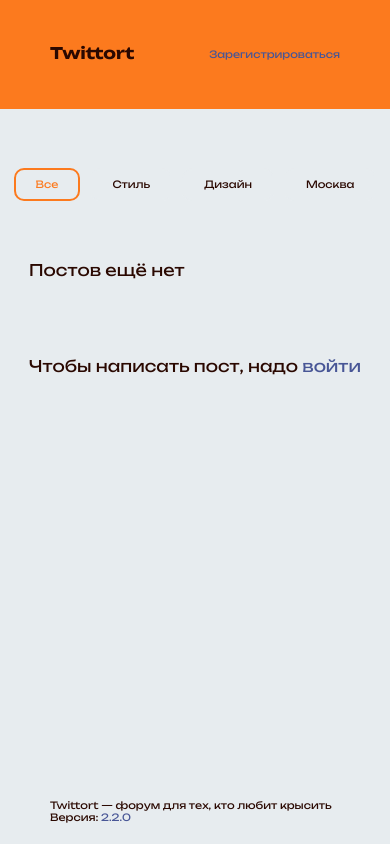
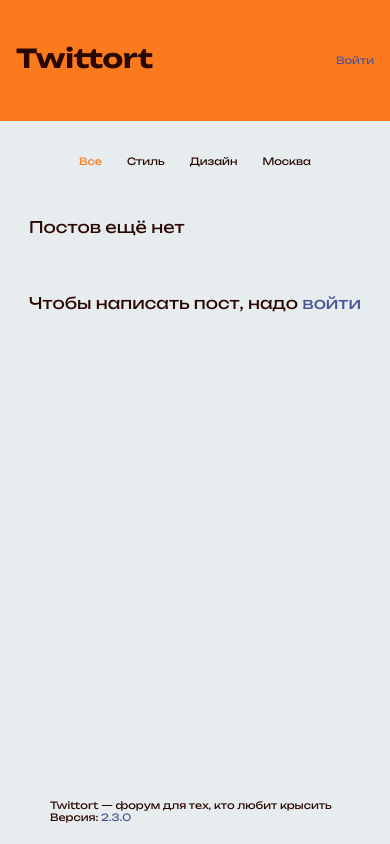
Before and after one commit to veselovese/ecosorter-forum, a PHP site: page /view?channel=all in a window 390 px wide. Run offline with PHP 8.4, Linux system fonts and the light colour scheme; data that the repository does not hold is empty.

Commit message:
mobile vers and some ex

```diff
--- a/css/main.css
+++ b/css/main.css
@@ -71,6 +71,10 @@ footer {
 
 .section {
     width: 100%;
+    margin-top: 10rem;
+}
+
+.log {
     margin-top: 10rem;
 }
 
@@ -175,7 +178,8 @@ nav {
     padding: 5px;
 }
 
-.hed-link-singup {
+.hed-link-singup,
+.hed-link-singout {
     color: var(--link-color);
     font-weight: 400;
     max-width: 15rem;
@@ -187,12 +191,14 @@ nav {
     padding: 1.5rem 4.14rem;
 }
 
-.hed-link-singup:hover {
+.hed-link-singup:hover,
+.hed-link-singout:hover {
     border: 0.2rem solid var(--text-color);
     color: var(--text-color);
 }
 
-.hed-link-singin {
+.hed-link-singin,
+.hed-link-prof {
     color: var(--link-color);
     font-weight: 400;
     transition: 0.2s cubic-bezier(0.22, 0.61, 0.36, 1);
@@ -661,19 +671,37 @@ textarea {
 
 @media (max-width: 1270px) {
     .wrapper {
-        margin-left: 2.5rem;
-        margin-right: 2.5rem;
+        padding-left: 1.6rem;
+        padding-right: 1.6rem;
+    }
+
+    header {
+        padding: 2.5rem 1.6rem;
+    }
+
+    .news-line__item {
+        min-width: 36.4rem;
+    }
+
+    .singin-form-inputs {
+        flex-direction: column;
+        max-width: 50rem;
+        margin: 0 auto;
+        gap: 2rem;
+    }
+
+    .singin-form-inputs div {
+        min-width: auto;
+    }
+}
+
+@media (max-width: 870px) {
+    main {
+        gap: 2.5rem;
     }
 
     .post {
         width: auto;
-    }
-
-}
-
-@media (max-width: 870px) {
-    .wrapper {
-        max-width: 65rem;
     }
 
     .new-line-div {
@@ -685,27 +713,84 @@ textarea {
         max-width: 100%;
     }
 
+    .news-line__list {
+        margin: 0;
+    }
+
     #add-post {
         grid-row: 1;
+        margin-top: 0;
+    }
+
+    .post {
+        margin-top: 2.5rem;
+    }
+
+    .singup {
+        flex-direction: column;
+        max-width: 50rem;
+        margin: 0 auto;
+        min-width: auto;
+        gap: 5rem;
+    }
+
+    .log {
+        margin-top: 5rem;
+    }
+
+    .prof-right > p {
+        margin-bottom: 2rem;
     }
 }
 
 @media (max-width: 700px) {
-    .hed-link-singup {
+    .hed-link-singin {
+        display: none;
+    }
+
+    .hed-link-singout {
         display: none;
     }
 
     .post__list {
         font-size: 1rem;
-        gap: 1rem
+        gap: 1rem;
+        margin: 1rem 0;
     }
 
     .post__link {
-        padding: 1rem 2rem 0.9rem;
+        padding: 1.05rem 2rem 0.95rem;
+        border-radius: 0.7rem;
+    }
+
+    .prof {
+        flex-direction: column;
+        max-width: 50rem;
+        margin: 0 auto;
+        gap: 5rem;
+    }
+
+    .prof-left div {
+        flex-direction: row;
+        width: 100%;
+    }
+
+    .prof-left a {
+        width: 100%;
     }
 }
 
 @media (max-width: 570px) {
+    .hed-link-singup {
+        font-size: 1rem;
+        padding: 1.05rem 2.6rem 0.95rem;
+        border-radius: 0.7rem;
+    }
+
+    .hed-link-prof {
+        font-size: 1rem;
+    }
+
     .reply-line__list {
         grid-template-columns: 1fr;
     }
@@ -721,16 +806,60 @@ textarea {
     button {
         font-size: 1rem;
         min-height: 3.2rem;
+        border-radius: 0.7rem;
+    }
+
+    .news-line__input:focus {
+        width: 58%;
+    }
+
+    .news-line__input:valid {
+        width: 58%;
+    }
+
+    .news-line__button {
+        width: 40%;
+    }
+
+    .news-line__input:focus+button {
+        width: 40%;
+    }
+
+    .news-line__input:valid+button {
+        width: 40%;
+    }
+
+    .add-form {
+        gap: 1rem;
+    }
+
+    #buttons {
+        margin-top: 1rem;
+    }
+
+    .prof-left a {
+        font-size: 1rem;
+        padding: 1.05rem 0 0.95rem;
+        border-radius: 0.7rem;
     }
 }
 
 @media (max-width: 420px) {
-    .hed-link-singin {
-        font-size: 1rem;
+    .post__list {
+        gap: 2.5rem
     }
 
-    .logo {
-        font-size: 1.6rem;
+    .post__link {
+        border: transparent !important;
+        padding: 0;
     }
 
+    .hed-link-singup {
+        border: transparent;
+        padding: 0;
+    }
+
+    .hed-link-singup:hover {
+        border: transparent;
+    }
 }
--- a/footer.php
+++ b/footer.php
@@ -1,3 +1,3 @@
 <footer>
-    <p>Twittort — форум для тех, кто любит крысить<br>Версия: <a href="https://t.me/ecosorter_forum" target="_blank">2.2.0</a></p>
+    <p>Twittort — форум для тех, кто любит крысить<br>Версия: <a href="https://t.me/ecosorter_forum" target="_blank">2.3.0</a></p>
 </footer>
--- a/index.php
+++ b/index.php
@@ -8,7 +8,7 @@ session_start();
 <head>
     <meta charset="UTF-8">
     <meta name="viewport" content="width=device-width, initial-scale=1.0">
-    <title>Twittort</title>
+    <title>Вход в Twittort</title>
     <link rel="stylesheet" href="css/main.css">
     <link rel="apple-touch-icon" sizes="180x180" href="pic/icon/apple-touch-icon.png">
     <link rel="icon" type="image/png" sizes="32x32" href="pic/icon/favicon-32x32.png">
@@ -34,7 +34,7 @@ session_start();
     </header>
 
     <main>
-        <section class="section wrapper">
+        <section class="section log wrapper">
             <div class="singup">
                 <form class="singup-form" action="./login" method="post">
                     <label>Логин
--- a/profile.php
+++ b/profile.php
@@ -8,7 +8,7 @@ session_start();
 <head>
     <meta charset="UTF-8">
     <meta name="viewport" content="width=device-width, initial-scale=1.0">
-    <title>Профиль</title>
+    <title>Профиль Twittort</title>
     <link rel="stylesheet" href="css/main.css">
     <link rel="stylesheet" href="css/main.css">
     <link rel="apple-touch-icon" sizes="180x180" href="pic/icon/apple-touch-icon.png">
@@ -35,7 +35,7 @@ session_start();
     </header>
 
     <main>
-        <section class="section wrapper">
+        <section class="section log wrapper">
             <?php if (!isset($_SESSION['user'])) { ?>
                 <p>Вы вышли, надо <a class="" href="./">войти</a></p>
             <?php } ?>
@@ -51,6 +51,7 @@ session_start();
                     </form> -->
                         <div>
                             <a href="./view?channel=all" class="button">Написать пост</a>
+                            <a class="hed-link-singup" href="./logout">Выйти</a>
                         </div>
                     </div>
                     <div class="prof-right">
--- a/registration.php
+++ b/registration.php
@@ -8,7 +8,7 @@ session_start();
 <head>
     <meta charset="UTF-8">
     <meta name="viewport" content="width=device-width, initial-scale=1.0">
-    <title>Регистрация</title>
+    <title>Регистрация в Twittort</title>
     <link rel="stylesheet" href="css/main.css">
     <link rel="stylesheet" href="css/main.css">
     <link rel="apple-touch-icon" sizes="180x180" href="pic/icon/apple-touch-icon.png">
@@ -35,7 +35,7 @@ session_start();
     </header>
 
     <main>
-        <section class="section wrapper">
+        <section class="section log wrapper">
             <form class="singin-form" action="./signup" method="post">
                 <div class="singin-form-inputs">
                     <div>
--- a/view.php
+++ b/view.php
@@ -9,7 +9,7 @@ session_start();
   <meta charset="UTF-8">
   <meta name="viewport" content="width=device-width, initial-scale=1.0">
   <link rel="stylesheet" href="css/main.css">
-  <title>Посты</title>
+  <title>Посты в Twittort</title>
   <link rel="stylesheet" href="css/main.css">
   <link rel="apple-touch-icon" sizes="180x180" href="pic/icon/apple-touch-icon.png">
   <link rel="icon" type="image/png" sizes="32x32" href="pic/icon/favicon-32x32.png">
@@ -27,8 +27,8 @@ session_start();
           <a class="hed-link-singup" href="./">Войти</a>
         <?php } ?>
         <?php if (isset($_SESSION['user'])) { ?>
-          <a class="hed-link-singin" href="./profile">@<?= $_SESSION['user']['login'] ?></a>
-          <a class="hed-link-singup" href="./logout">Выйти</a>
+          <a class="hed-link-prof" href="./profile">@<?= $_SESSION['user']['login'] ?></a>
+          <a class="hed-link-singout" href="./logout">Выйти</a>
         <?php } ?>
       </nav>
     </div>
```
Also changed, not shown: other parts of css/main.css (+24 -21 lines).
